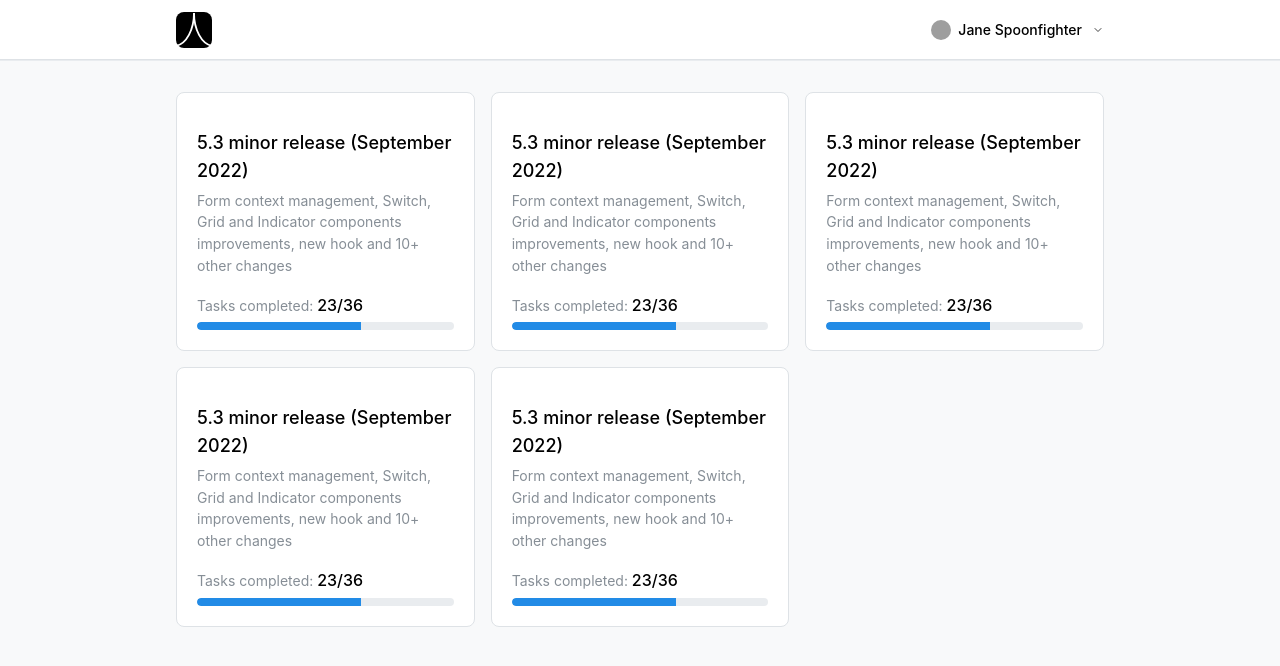
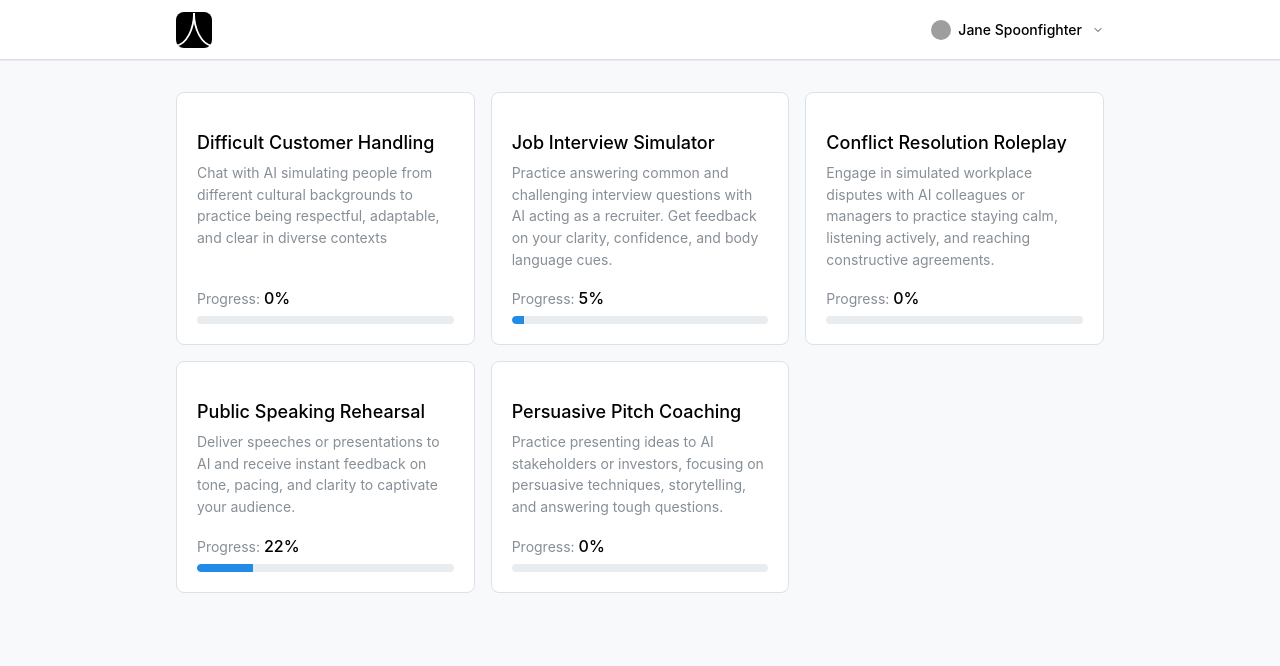
Before and after one commit to hieutm211/convergent-ai-homework, a React (Vite) app: page /home in a window 1280 px wide. Shown: the top 666 px of the page. Built offline with nearby package versions, Linux system fonts and the light colour scheme; grey boxes are pictures that could not be loaded.

Commit message:
update scenarios

```diff
--- a/src/components/ScenarioCard/ScenarioCard.tsx
+++ b/src/components/ScenarioCard/ScenarioCard.tsx
@@ -1,4 +1,4 @@
-import { Card, Progress, Text } from "@mantine/core";
+import { Card, Flex, Progress, Stack, Text } from "@mantine/core";
 import classes from "./ScenarioCard.module.css";
 
 export function ScenarioCard(props: {
@@ -6,27 +6,30 @@ export function ScenarioCard(props: {
   description: string;
   progress: number;
 }) {
-  const {
-    title = "5.3 minor release (September 2022)",
-    description = "Form context management, Switch, Grid and Indicator components improvements, new hook and 10+ other changes",
-  } = props;
+  const { title, description, progress } = props;
   return (
     <Card withBorder padding="lg" radius="md" className={classes.card}>
+      <Flex h="100%" direction="column" gap={0} justify="space-between">
+        <Stack gap={0}>
           <Text fz="lg" fw={500} mt="md">
             {title}
           </Text>
           <Text fz="sm" c="dimmed" mt={5}>
             {description}
           </Text>
+        </Stack>
 
+        <Stack gap={0}>
           <Text c="dimmed" fz="sm" mt="md">
-        Tasks completed:{" "}
+            Progress:{" "}
             <Text span fw={500} c="bright">
-          23/36
+              {progress}%
             </Text>
           </Text>
 
-      <Progress value={(23 / 36) * 100} mt={5} />
+          <Progress value={progress} mt={5} />
+        </Stack>
+      </Flex>
     </Card>
   );
 }
--- a/src/queries/useScenariosQuery.ts
+++ b/src/queries/useScenariosQuery.ts
@@ -7,38 +7,38 @@ export const useScenarioQueries = () => {
       return Promise.resolve([
         {
           id: "1",
-          title: "5.3 minor release (September 2022)",
+          title: "Difficult Customer Handling",
           description:
-            "Form context management, Switch, Grid and Indicator components improvements, new hook and 10+ other changes",
-          progress: 23,
+            "Chat with AI simulating people from different cultural backgrounds to practice being respectful, adaptable, and clear in diverse contexts",
+          progress: 0,
         },
         {
           id: "2",
-          title: "5.3 minor release (September 2022)",
+          title: "Job Interview Simulator",
           description:
-            "Form context management, Switch, Grid and Indicator components improvements, new hook and 10+ other changes",
-          progress: 23,
+            "Practice answering common and challenging interview questions with AI acting as a recruiter. Get feedback on your clarity, confidence, and body language cues.",
+          progress: 5,
         },
         {
           id: "3",
-          title: "5.3 minor release (September 2022)",
+          title: "Conflict Resolution Roleplay",
           description:
-            "Form context management, Switch, Grid and Indicator components improvements, new hook and 10+ other changes",
-          progress: 23,
+            "Engage in simulated workplace disputes with AI colleagues or managers to practice staying calm, listening actively, and reaching constructive agreements.",
+          progress: 0,
         },
         {
           id: "4",
-          title: "5.3 minor release (September 2022)",
+          title: "Public Speaking Rehearsal",
           description:
-            "Form context management, Switch, Grid and Indicator components improvements, new hook and 10+ other changes",
-          progress: 23,
+            "Deliver speeches or presentations to AI and receive instant feedback on tone, pacing, and clarity to captivate your audience.",
+          progress: 22,
         },
         {
           id: "5",
-          title: "5.3 minor release (September 2022)",
+          title: "Persuasive Pitch Coaching",
           description:
-            "Form context management, Switch, Grid and Indicator components improvements, new hook and 10+ other changes",
-          progress: 23,
+            "Practice presenting ideas to AI stakeholders or investors, focusing on persuasive techniques, storytelling, and answering tough questions.",
+          progress: 0,
         },
       ]);
     },
```
Lines whose indentation alone changed are shown as unchanged.
